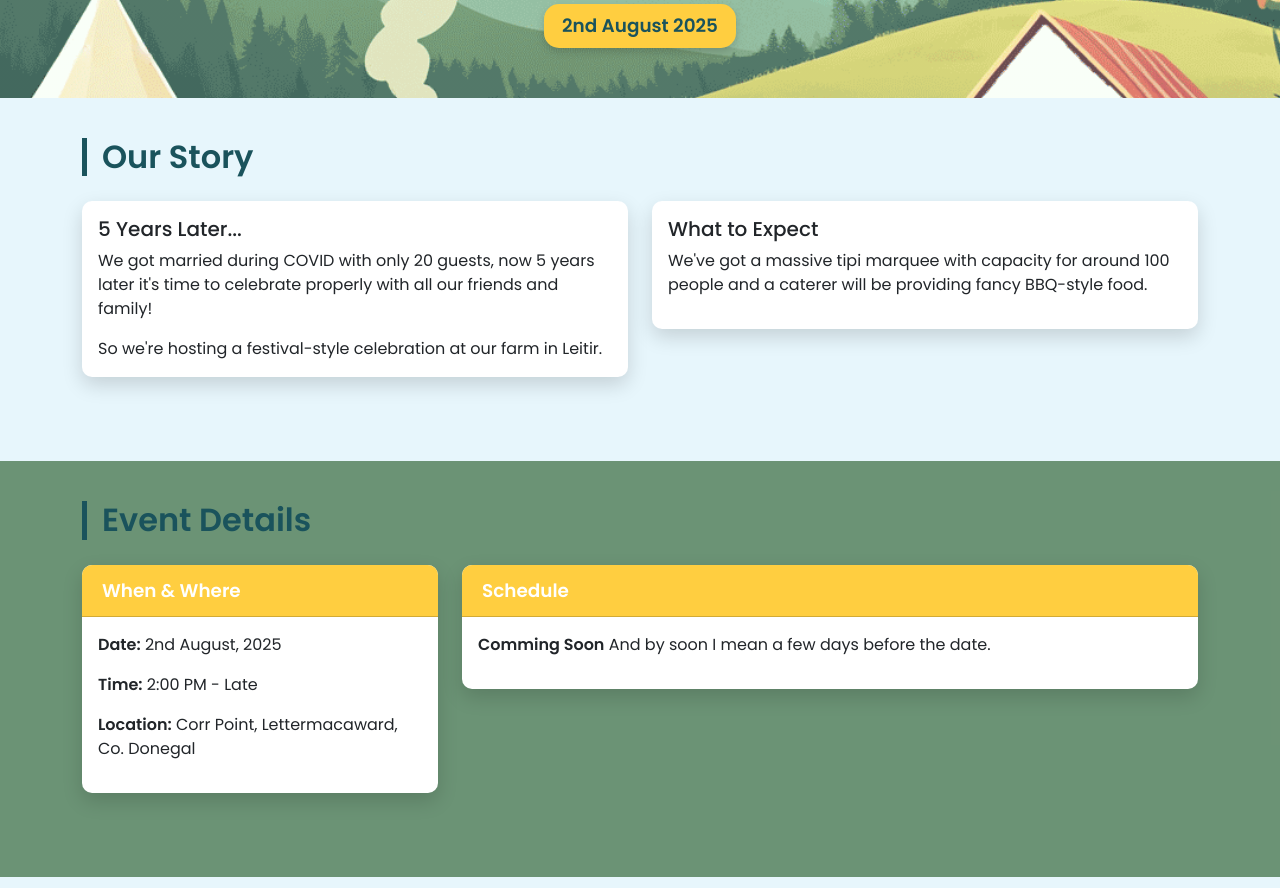
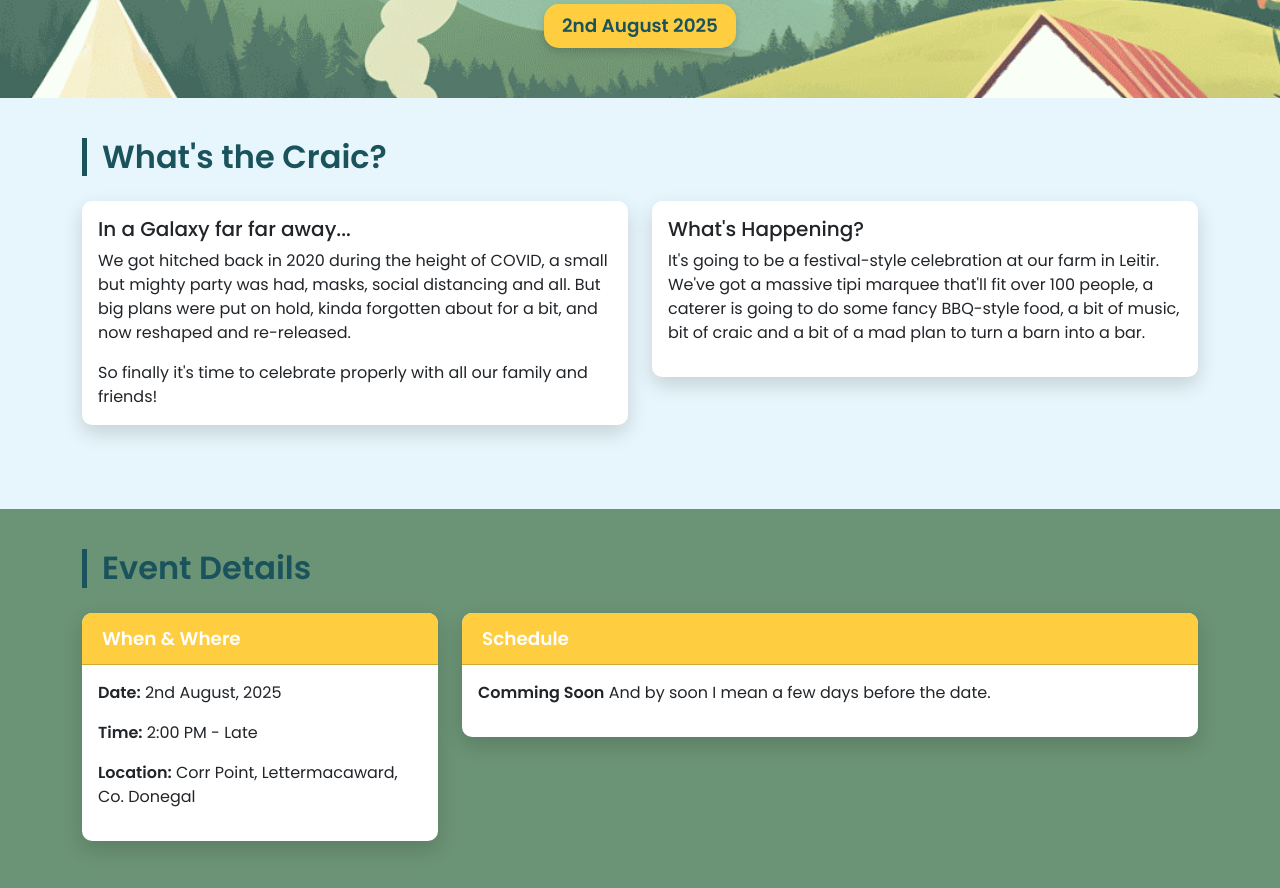
Before and after one commit to gallac36/LeitirPicnicSite, a plain HTML site: page index.html in a window 1280 px wide. Shown: the part 780-1668 px from the top of the page. Drawn offline with nearby package versions, Linux system fonts and the light colour scheme; a web font is replaced by a local one.

Commit message:
rewrote blurb

```diff
--- a/index.html
+++ b/index.html
@@ -306,18 +306,18 @@
     <!-- About Section -->
     <section id="about" class="content-section about-section">
         <div class="container">
-            <h2>Our Story</h2>
+            <h2>What's the Craic?</h2>
             <div class="row">
                 <div class="col-md-6 mb-4">
                     <div class="info-card card">
                         <div class="card-body">
-                            <h5 class="card-title">5 Years Later...</h5>
+                            <h5 class="card-title">In a Galaxy far far away...</h5>
                             <p class="card-text">
-                                We got married during COVID with only 20 guests, now 5 years later it's time to
-                                celebrate properly with all our friends and family!
+                                We got hitched back in 2020 during the height of COVID, a small but mighty party was had, masks, social distancing and all. But big plans were put on hold, kinda forgotten about for a bit, and now reshaped and re-released.
                             </p>
                             <p class="card-text">
-                                So we're hosting a festival-style celebration at our farm in Leitir.
+                                So finally it's time to celebrate properly with all our family and friends!
+
                             </p>
                         </div>
                     </div>
@@ -325,9 +325,10 @@
                 <div class="col-md-6">
                     <div class="info-card card">
                         <div class="card-body">
-                            <h5 class="card-title">What to Expect</h5>
+                            <h5 class="card-title">What's Happening?</h5>
                             <p class="card-text">
-                                We've got a massive tipi marquee with capacity for around 100 people and a caterer will be providing fancy BBQ-style food.
+                                It's going to be a festival-style celebration at our farm in Leitir.
+                                We've got a massive tipi marquee that'll fit over 100 people, a caterer is going to do some fancy BBQ-style food, a bit of music, bit of craic and a bit of a mad plan to turn a barn into a bar.
                             </p>
                             <p class="card-text">
 
@@ -459,7 +460,7 @@
                             Camping
                         </div>
                         <div class="card-body">
-                            <p>We have a spare house with facilities dedicated to the campersite right beside the venue. Take you pick of garden or field with a view or if you are feeling adventurous then it's a stones throw to the forest. </p>
+                            <p>We have a spare house with facilities dedicated to the campersite right beside the venue. Take you pick of the garden or field with a view or if you are feeling adventurous then it's just a stones throw to the forest. </p>
 
                         </div>
                     </div>
```
